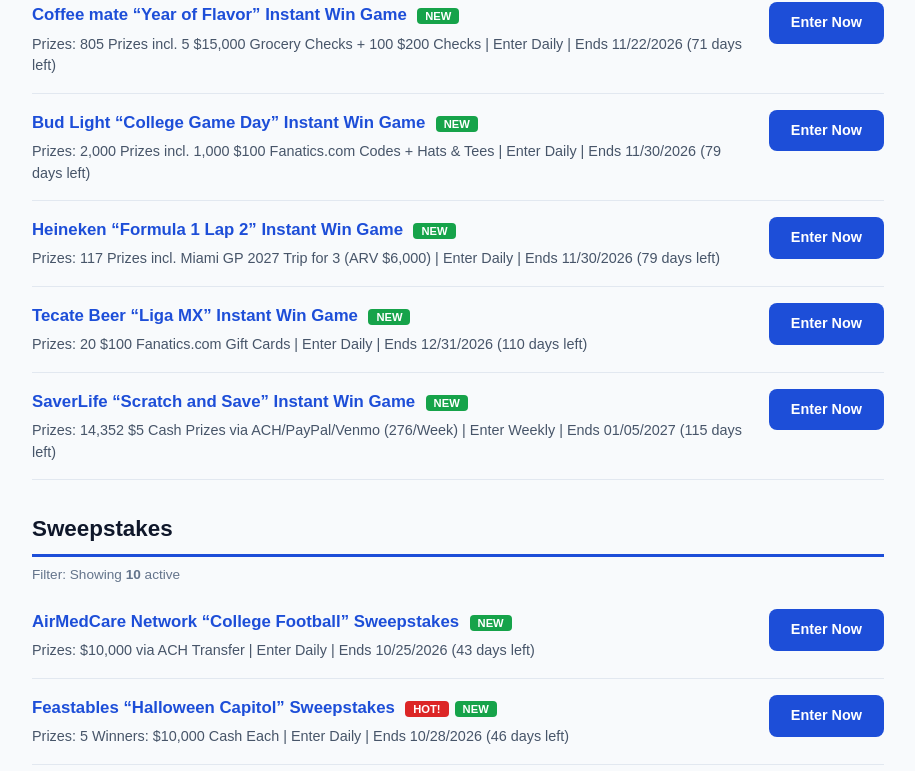
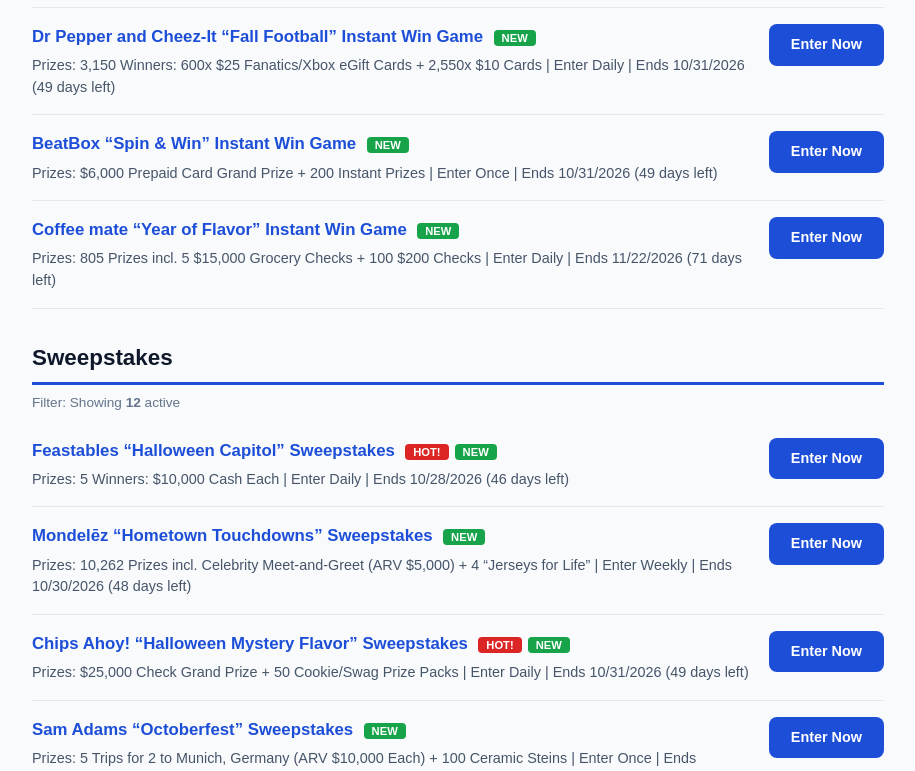
Before and after one commit to haroun26-dev/brandnewsite, a Next.js app: page / in a window 1280 px wide. Shown: the part 719-1490 px from the top of the page, without its empty margins (182-1097 px from the left). Built offline with nearby package versions, Linux system fonts and the light colour scheme.

Commit message:
Refresh listings

```diff
--- a/app/page.tsx
+++ b/app/page.tsx
@@ -16,32 +16,12 @@
   added: string; // YYYY-MM-DD — NEW badge shows when added within the last 3 days
 }
 
-// Listings verified September 24, 2026. Update this list regularly —
+// Listings verified September 25, 2026. Update this list regularly —
 // remove ended sweepstakes and add new ones by editing this file and redeploying.
 const SWEEPSTAKES: Listing[] = [
   // ---- Instant Win Games ----
   {
     id: 1,
-    title: "SaverLife “Scratch and Save” Instant Win Game",
-    type: "instant",
-    prizes: "14,352 $5 Cash Prizes via ACH/PayPal/Venmo (276/Week)",
-    frequency: "Enter Weekly",
-    ends: "2027-01-05",
-    url: "https://www.saverlife.org",
-    added: "2026-09-23",
-  },
-  {
-    id: 2,
-    title: "Bud Light “College Game Day” Instant Win Game",
-    type: "instant",
-    prizes: "2,000 Prizes incl. 1,000 $100 Fanatics.com Codes + Hats & Tees",
-    frequency: "Enter Daily",
-    ends: "2026-11-30",
-    url: "https://www.budlight.com",
-    added: "2026-09-23",
-  },
-  {
-    id: 3,
     title: "Coffee mate “Year of Flavor” Instant Win Game",
     type: "instant",
     prizes: "805 Prizes incl. 5 $15,000 Grocery Checks + 100 $200 Checks",
@@ -51,27 +31,27 @@
     added: "2026-09-23",
   },
   {
-    id: 4,
-    title: "Heineken “Formula 1 Lap 2” Instant Win Game",
+    id: 2,
+    title: "Pack a Snacktime Friend Instant Win Game",
     type: "instant",
-    prizes: "117 Prizes incl. Miami GP 2027 Trip for 3 (ARV $6,000)",
+    prizes: "Trip for 4 (ARV $15,730) + 100x Disney+ Premium + 278 Gift Cards & Coupons",
     frequency: "Enter Daily",
-    ends: "2026-11-30",
-    url: "https://www.heineken.com",
-    added: "2026-09-23",
+    ends: "2026-10-31",
+    url: "https://www.backtoschoolsnacks.com",
+    added: "2026-09-25",
   },
   {
-    id: 5,
-    title: "Tecate Beer “Liga MX” Instant Win Game",
+    id: 3,
+    title: "Dr Pepper and Cheez-It “Fall Football” Instant Win Game",
     type: "instant",
-    prizes: "20 $100 Fanatics.com Gift Cards",
+    prizes: "3,150 Winners: 600x $25 Fanatics/Xbox eGift Cards + 2,550x $10 Cards",
     frequency: "Enter Daily",
-    ends: "2026-12-31",
-    url: "https://www.tecatebeerusa.com",
-    added: "2026-09-23",
+    ends: "2026-10-31",
+    url: "https://drpeppercheezitgame.entertowinprizes.com",
+    added: "2026-09-25",
   },
   {
-    id: 6,
+    id: 4,
     title: "BeatBox “Spin & Win” Instant Win Game",
     type: "instant",
     prizes: "$6,000 Prepaid Card Grand Prize + 200 Instant Prizes",
@@ -82,7 +62,7 @@
   },
   // ---- Sweepstakes ----
   {
-    id: 7,
+    id: 5,
     title: "Big Sipz $16K Sweepstakes",
     type: "sweepstakes",
     prizes: "12 Winners: $16,000 Cash Each",
@@ -93,7 +73,7 @@
     added: "2026-09-23",
   },
   {
-    id: 8,
+    id: 6,
     title: "Feastables “Halloween Capitol” Sweepstakes",
     type: "sweepstakes",
     prizes: "5 Winners: $10,000 Cash Each",
@@ -104,7 +84,7 @@
     added: "2026-09-23",
   },
   {
-    id: 9,
+    id: 7,
     title: "BHG “Home & Garden Refresh” Sweepstakes",
     type: "sweepstakes",
     prizes: "$25,000 Check",
@@ -115,7 +95,18 @@
     added: "2026-09-23",
   },
   {
-    id: 10,
+    id: 8,
+    title: "Chips Ahoy! “Halloween Mystery Flavor” Sweepstakes",
+    type: "sweepstakes",
+    prizes: "$25,000 Check Grand Prize + 50 Cookie/Swag Prize Packs",
+    frequency: "Enter Daily",
+    ends: "2026-10-31",
+    url: "https://www.chipsahoymystery.com/",
+    hot: true,
+    added: "2026-09-25",
+  },
+  {
+    id: 9,
     title: "Spirit Halloween x Butterfinger Sweepstakes",
     type: "sweepstakes",
     prizes: "$15,000 Cash Check",
@@ -125,7 +116,27 @@
     added: "2026-09-23",
   },
   {
+    id: 10,
+    title: "Captain Morgan “Tailgate” Sweepstakes",
+    type: "sweepstakes",
+    prizes: "Custom Enclosed Cargo Trailer + $5,000 Check (ARV $20,000)",
+    frequency: "Enter Once",
+    ends: "2026-12-31",
+    url: "https://www.spiritspromos.com/captain-morgan/tailgate-sweeps",
+    added: "2026-09-25",
+  },
+  {
     id: 11,
+    title: "Sam Adams “Octoberfest” Sweepstakes",
+    type: "sweepstakes",
+    prizes: "5 Trips for 2 to Munich, Germany (ARV $10,000 Each) + 100 Ceramic Steins",
+    frequency: "Enter Once",
+    ends: "2026-10-31",
+    url: "https://2026samueladamsoctoberfest.com",
+    added: "2026-09-25",
+  },
+  {
+    id: 12,
     title: "Straight Talk “Ford Mustang” Sweepstakes",
     type: "sweepstakes",
     prizes: "2026 Ford Mustang EcoBoost (ARV $32,640)",
@@ -136,7 +147,7 @@
     added: "2026-09-23",
   },
   {
-    id: 12,
+    id: 13,
     title: "Ford “Tee-To-Trail” Sweepstakes",
     type: "sweepstakes",
     prizes: "2026 Ford Bronco Badlands + Golf Trip for 4 (ARV $63,925)",
@@ -147,24 +158,14 @@
     added: "2026-09-23",
   },
   {
-    id: 13,
-    title: "HGTV “Trick or Treat Yourself” Sweepstakes",
+    id: 14,
+    title: "Mondelēz “Hometown Touchdowns” Sweepstakes",
     type: "sweepstakes",
-    prizes: "$5,000 Cash",
-    frequency: "Enter Daily",
-    ends: "2026-10-28",
-    url: "https://www.hgtv.com",
-    added: "2026-09-23",
-  },
-  {
-    id: 14,
-    title: "AirMedCare Network “College Football” Sweepstakes",
-    type: "sweepstakes",
-    prizes: "$10,000 via ACH Transfer",
-    frequency: "Enter Daily",
-    ends: "2026-10-25",
-    url: "https://www.amcn-college-football-giveaway.com",
-    added: "2026-09-23",
+    prizes: "10,262 Prizes incl. Celebrity Meet-and-Greet (ARV $5,000) + 4 “Jerseys for Life”",
+    frequency: "Enter Weekly",
+    ends: "2026-10-30",
+    url: "https://hometowntds.com",
+    added: "2026-09-25",
   },
   {
     id: 15,
@@ -187,6 +188,7 @@
     added: "2026-09-24",
   },
 ];
+
 
 
 
@@ -469,7 +471,7 @@
         {renderSection("Sweepstakes", sweeps)}
 
         <p style={{ color: "#94a3b8", fontSize: "0.8rem", marginTop: "40px", lineHeight: 1.6 }}>
-          Listings last verified September 24, 2026. Always check the official rules on
+          Listings last verified September 25, 2026. Always check the official rules on
           the sponsor&apos;s page before entering. Sweepstakes Central is not affiliated
           with the sponsors listed.
         </p>
```
